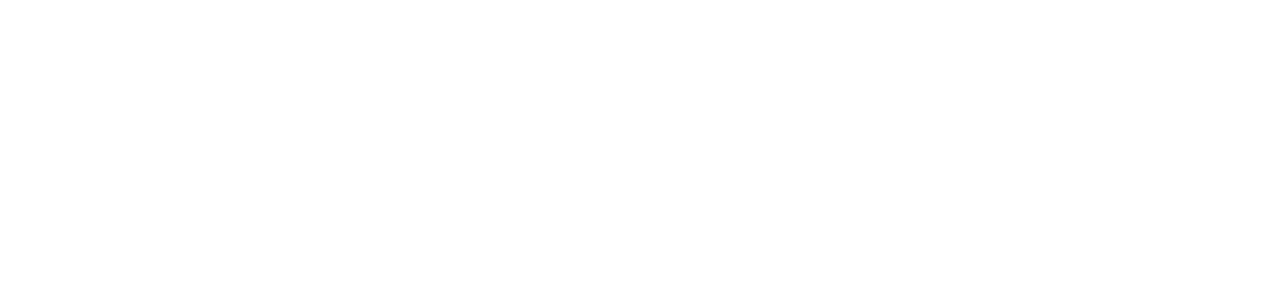
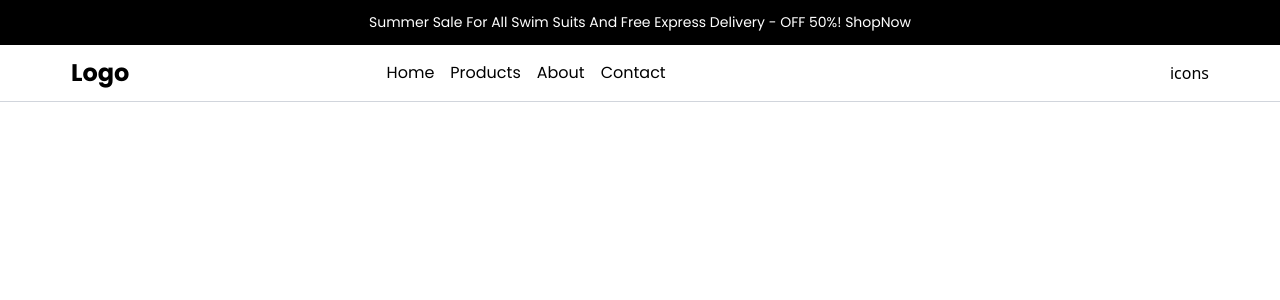
Before and after one commit to jerahmeel200/Fullstack-ecommerce-django-reactjs, a React (Vite) app in the folder frontend/vite-project/: page / in a window 1280 px wide. Shown: the top 300 px of the page. Built offline with nearby package versions, Linux system fonts and the light colour scheme.

Commit message:
feat: implement Header

```diff
--- a/frontend/vite-project/package.json
+++ b/frontend/vite-project/package.json
@@ -17,8 +17,7 @@
     "react-dom": "^19.1.0",
     "react-redux": "^9.2.0",
     "react-router-dom": "^7.5.3",
-    "redux": "^5.0.1",
-    "tailwindcss": "^4.1.7"
+    "redux": "^5.0.1"
   },
   "devDependencies": {
     "@eslint/js": "^9.25.0",
@@ -29,6 +28,7 @@
     "eslint-plugin-react-hooks": "^5.2.0",
     "eslint-plugin-react-refresh": "^0.4.19",
     "globals": "^16.0.0",
+    "tailwindcss": "^4.1.7",
     "typescript": "~5.8.3",
     "typescript-eslint": "^8.30.1",
     "vite": "^6.3.5"
--- a/frontend/vite-project/src/App.tsx
+++ b/frontend/vite-project/src/App.tsx
@@ -5,7 +5,7 @@
 const App = () => {
   return (
     <div className="">
-      {/* <Header/> */}
+      <Header/>
     </div>
   )
 }
--- a/frontend/vite-project/src/components/Header.tsx
+++ b/frontend/vite-project/src/components/Header.tsx
@@ -0,0 +1,35 @@
+const Header = () => {
+  return (
+    <>
+      <section className="bg-black text-white text-center mx-auto text-[10px] md:text-[14px] py-[12px] font-sans">
+        <p>
+          Summer Sale For All Swim Suits And Free Express Delivery - OFF 50%!{" "}
+          <span>ShopNow</span>
+        </p>
+      </section>
+      <section className="border-b border-gray-300">
+        <div className="flex justify-between items-center bg-white text-black max-w-[1170px] mx-auto px-4 py-[10px] ">
+          <div>
+            <h1 className="font-bold text-[24px] font-sans  ">Logo</h1>
+          </div>
+          <div>
+            <ul className="flex gap-4 font-sans">
+              <li>Home</li>
+              <li>Products</li>
+              <li>About</li>
+              <li>Contact</li>
+            </ul>
+          </div>
+          <div className="flex gap-4">
+            <div>
+              <input type="text" />
+            </div>
+            <div>icons</div>
+          </div>
+        </div>
+      </section>
+    </>
+  );
+};
+
+export default Header;
--- a/frontend/vite-project/src/index.css
+++ b/frontend/vite-project/src/index.css
@@ -1,5 +1,14 @@
+@import url('https://fonts.googleapis.com/css2?family=Poppins:ital,wght@0,100;0,200;0,300;0,400;0,500;0,600;0,700;0,800;0,900;1,100;1,200;1,300;1,400;1,500;1,600;1,700;1,800;1,900&display=swap');
+
 @import "tailwindcss";
-@import url('https://fonts.googleapis.com/css2?family=Poppins:ital,wght@0,100;0,200;0,300;0,400;0,500;0,600;0,700;0,800;0,900;1,100;1,200;1,300;1,400;1,500;1,600;1,700;1,800;1,900&display=swap');
+
+
+
+@theme {
+  --font-sans: 'Poppins', sans-serif;
+  --color-primary: #1d4ed8;
+}
+
 
 :root {
   font-family: system-ui, Avenir, Helvetica, Arial, sans-serif;
@@ -9,6 +18,7 @@
 
 
 }
+
 
 a {
 
```
Also changed, not shown: 1 other file (tests, documents, lock files or other folders).
